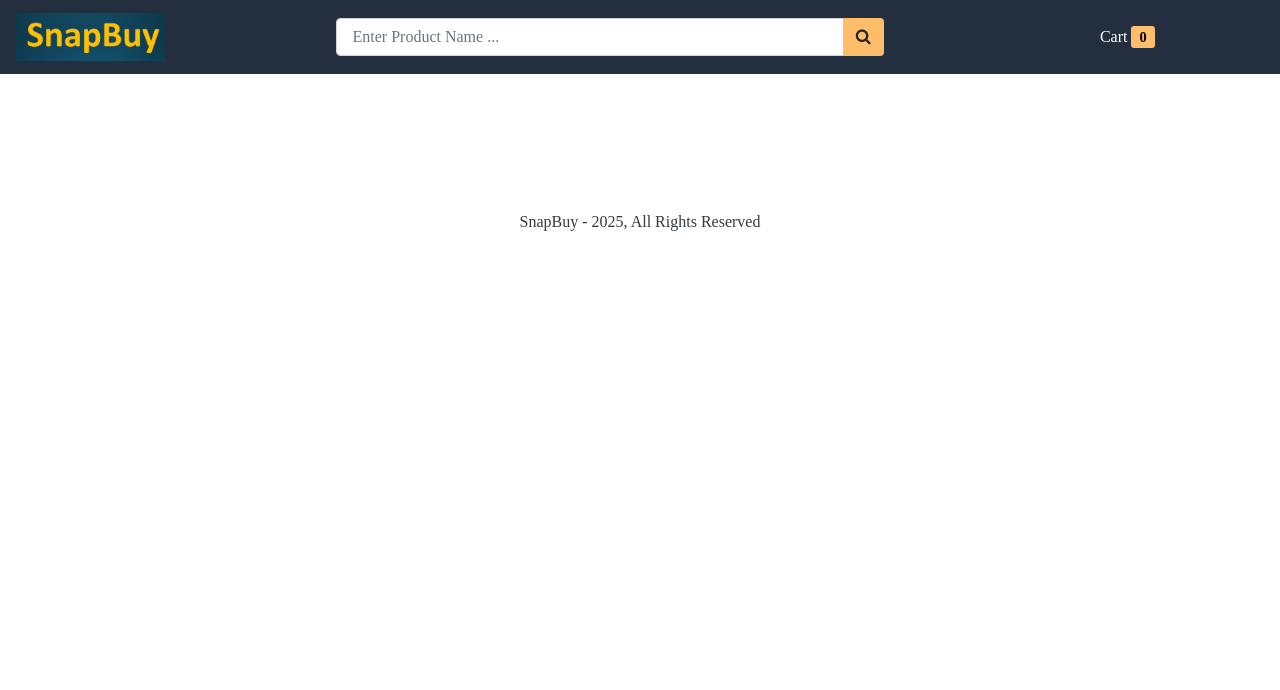
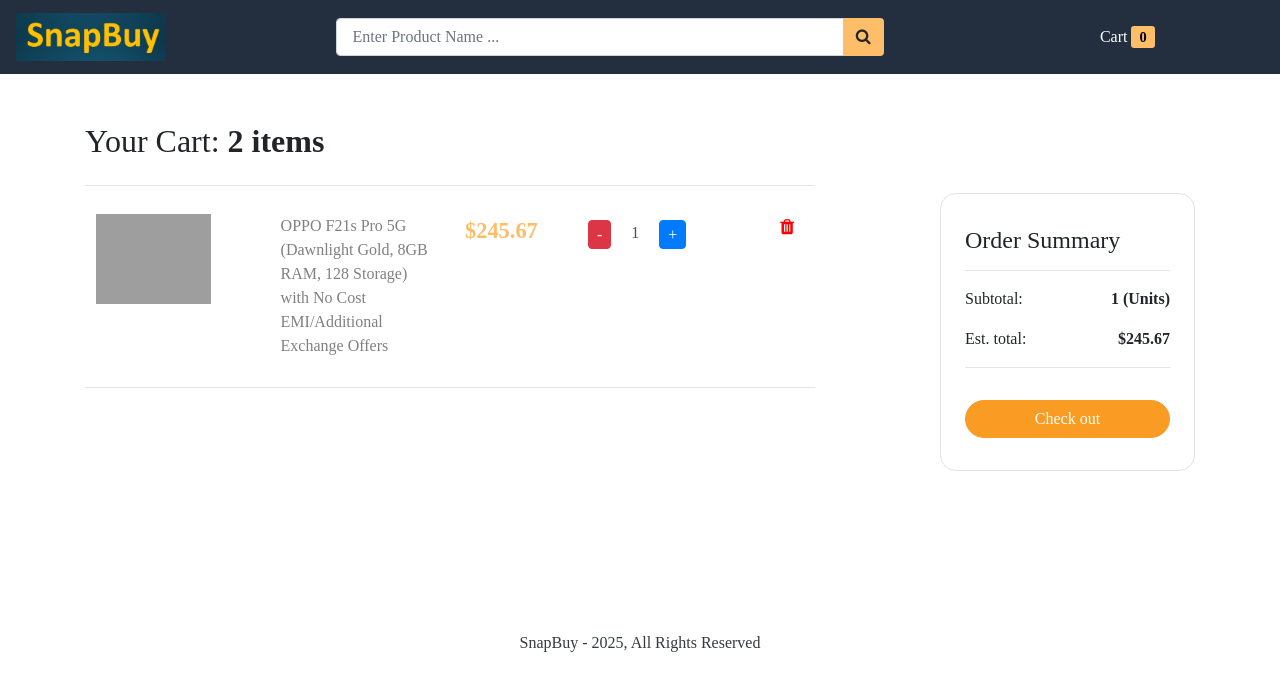
Before and after one commit to Sivasuthan9/SnapBuy, an Angular app in the folder fe/: page /cart in a window 1280 px wide. Before the commit this address led to /. Shown: the top 690 px of the page. Built offline with nearby package versions, Linux system fonts and the light colour scheme; grey boxes are pictures that could not be loaded; a web font is replaced by a local one.

Commit message:
cart page is added."

```diff
--- a/fe/src/app/app.routes.ts
+++ b/fe/src/app/app.routes.ts
@@ -1,8 +1,10 @@
 import { Routes } from '@angular/router';
 import { Home } from './home/home';
 import { ProductDetail } from './product-detail/product-detail';
+import { Cart } from './cart/cart';
 
 export const routes: Routes = [
     {path: "", component: Home},
-    {path: "product/:id", component: ProductDetail}
+    {path: "product/:id", component: ProductDetail},
+    {path: "cart", component: Cart}
 ];
--- a/fe/src/app/cart/cart.html
+++ b/fe/src/app/cart/cart.html
@@ -1 +1,52 @@
-<p>cart works!</p>
+   <div class="container container-fluid">
+        <h2 class="mt-5">Your Cart: <b>2 items</b></h2>
+
+        <div class="row d-flex justify-content-between">
+            <div class="col-12 col-lg-8">
+                <hr />
+                <div class="cart-item">
+                    <div class="row">
+                        <div class="col-4 col-lg-3">
+                            <img src="./images/products/1.jpg" alt="Laptop" height="90" width="115">
+                        </div>
+
+                        <div class="col-5 col-lg-3">
+                            <a href="#">OPPO F21s Pro 5G (Dawnlight Gold, 8GB RAM, 128 Storage) with No Cost EMI/Additional Exchange Offers</a>
+                        </div>
+
+
+                        <div class="col-4 col-lg-2 mt-4 mt-lg-0">
+                            <p id="card_item_price">$245.67</p>
+                        </div>
+
+                        <div class="col-4 col-lg-3 mt-4 mt-lg-0">
+                            <div class="stockCounter d-inline">
+                                <span class="btn btn-danger minus">-</span>
+                                <input type="number" class="form-control count d-inline" value="1" readOnly />
+
+								<span class="btn btn-primary plus">+</span>
+                            </div>
+                        </div>
+
+                        <div class="col-4 col-lg-1 mt-4 mt-lg-0">
+                            <i id="delete_cart_item" class="fa fa-trash btn btn-danger"></i>
+                        </div>
+
+                    </div>
+                </div>
+                <hr />
+            </div>
+
+            <div class="col-12 col-lg-3 my-4">
+                <div id="order_summary">
+                    <h4>Order Summary</h4>
+                    <hr />
+                    <p>Subtotal:  <span class="order-summary-values">1 (Units)</span></p>
+                    <p>Est. total: <span class="order-summary-values">$245.67</span></p>
+
+                    <hr />
+                    <button id="checkout_btn" class="btn btn-primary btn-block">Check out</button>
+                </div>
+            </div>
+        </div>
+    </div>
```
